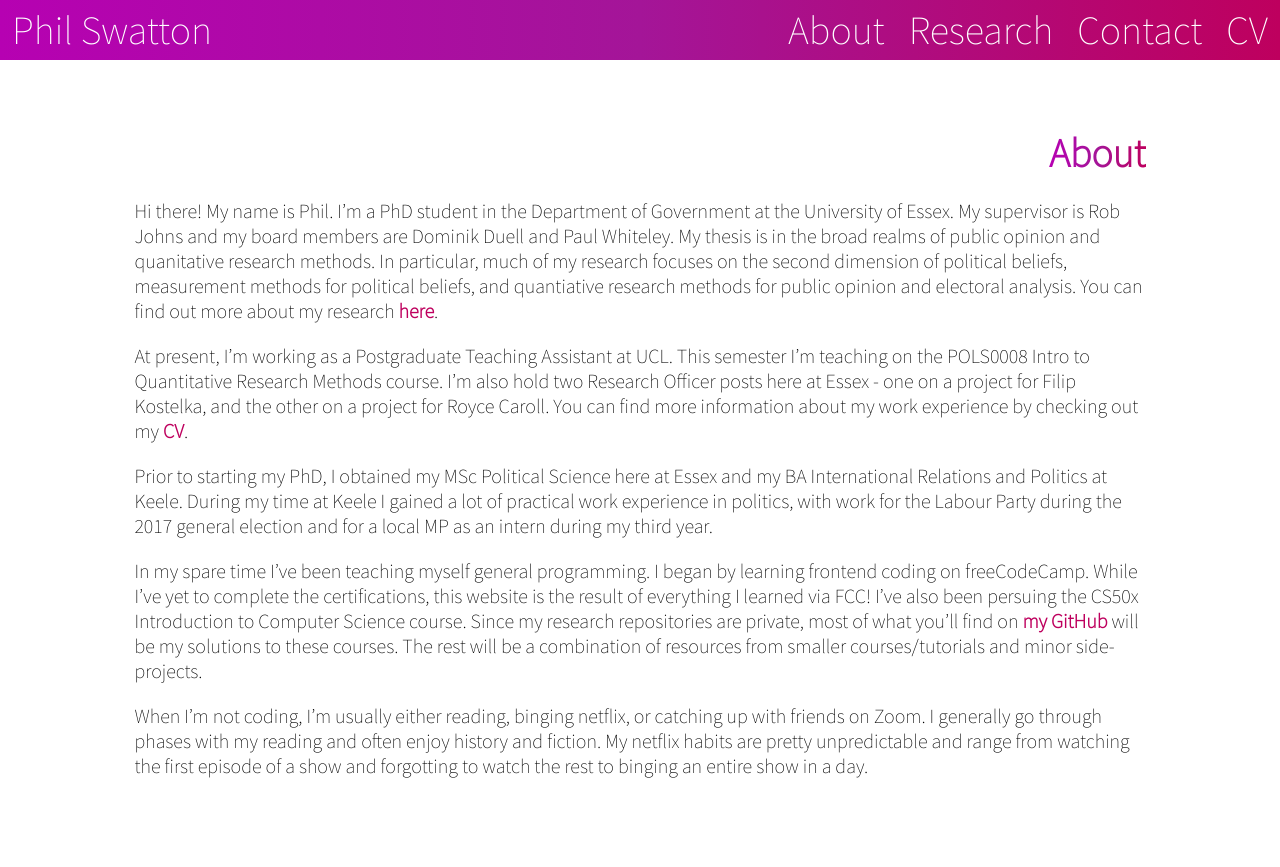
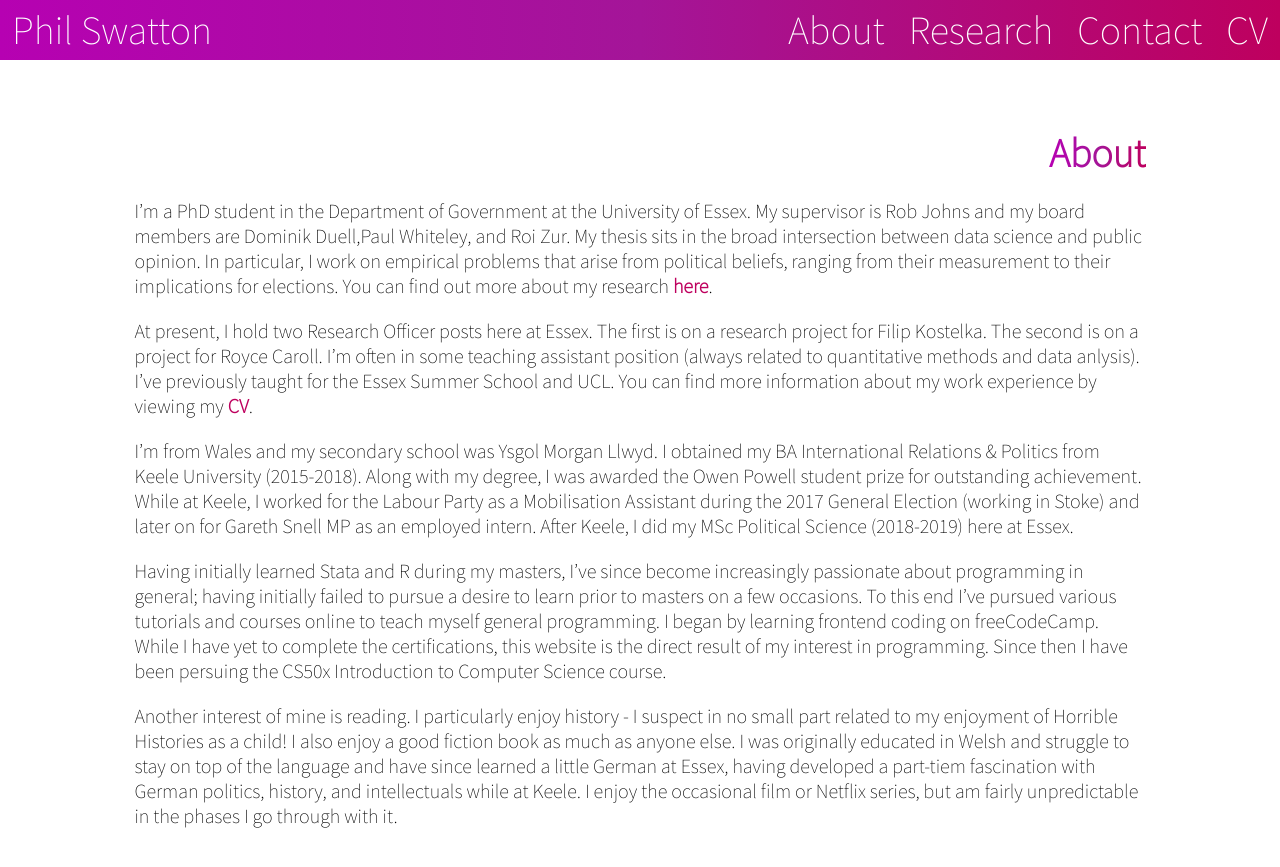
Before and after one commit to philswatton/philswatton.github.io, a Jekyll site: the page built from about.md, in a window 1280 px wide. Shown: the top 867 px of the page. Built offline with Jekyll 4.4.1, drawn with Linux system fonts in a browser that asks for light colours.

Commit message:
updated about

```diff
--- a/about.md
+++ b/about.md
@@ -5,12 +5,12 @@ css: sitepage.css
 ---
 # About
 
-Hi there! My name is Phil. I'm a PhD student in the Department of Government at the University of Essex. My supervisor is Rob Johns and my board members are Dominik Duell and Paul Whiteley. My thesis is in the broad realms of public opinion and quanitative research methods. In particular, much of my research focuses on the second dimension of political beliefs, measurement methods for political beliefs, and quantiative research methods for public opinion and electoral analysis. You can find out more about my research [here](/research).
+I'm a PhD student in the Department of Government at the University of Essex. My supervisor is Rob Johns and my board members are Dominik Duell,Paul Whiteley, and Roi Zur. My thesis sits in the broad intersection between data science and public opinion. In particular, I work on empirical problems that arise from political beliefs, ranging from their measurement to their implications for elections. You can find out more about my research [here](/research).
 
-At present, I'm working as a Postgraduate Teaching Assistant at UCL. This semester I'm teaching on the POLS0008 Intro to Quantitative Research Methods course. I'm also hold two Research Officer posts here at Essex - one on a project for Filip Kostelka, and the other on a project for Royce Caroll. You can find more information about my work experience by checking out my [CV](/philswatton_cv.pdf).
+At present, I hold two Research Officer posts here at Essex. The first is on a research project for Filip Kostelka. The second is on a project for Royce Caroll. I'm often in some teaching assistant position (always related to quantitative methods and data anlysis). I've previously taught for the Essex Summer School and UCL. You can find more information about my work experience by viewing my [CV](/philswatton_cv.pdf).
 
-Prior to starting my PhD, I obtained my MSc Political Science here at Essex and my BA International Relations and Politics at Keele. During my time at Keele I gained a lot of practical work experience in politics, with work for the Labour Party during the 2017 general election and for a local MP as an intern during my third year.
+I'm from Wales and my secondary school was Ysgol Morgan Llwyd. I obtained my BA International Relations & Politics from Keele University (2015-2018). Along with my degree, I was awarded the Owen Powell student prize for outstanding achievement. While at Keele, I worked for the Labour Party as a Mobilisation Assistant during the 2017 General Election (working in Stoke) and later on for Gareth Snell MP as an employed intern. After Keele, I did my MSc Political Science (2018-2019) here at Essex.
 
-In my spare time I've been teaching myself general programming. I began by learning frontend coding on freeCodeCamp. While I've yet to complete the certifications, this website is the result of everything I learned via FCC! I've also been persuing the CS50x Introduction to Computer Science course. Since my research repositories are private, most of what you'll find on [my GitHub](https://github.com/philswatton) will be my solutions to these courses. The rest will be a combination of resources from smaller courses/tutorials and minor side-projects.
+Having initially learned Stata and R during my masters, I've since become increasingly passionate about programming in general; having initially failed to pursue a desire to learn prior to masters on a few occasions. To this end I've pursued various tutorials and courses online to teach myself general programming. I began by learning frontend coding on freeCodeCamp. While I have yet to complete the certifications, this website is the direct result of my interest in programming. Since then I have been persuing the CS50x Introduction to Computer Science course.
 
-When I'm not coding, I'm usually either reading, binging netflix, or catching up with friends on Zoom. I generally go through phases with my reading and often enjoy history and fiction. My netflix habits are pretty unpredictable and range from watching the first episode of a show and forgotting to watch the rest to binging an entire show in a day.
+Another interest of mine is reading. I particularly enjoy history - I suspect in no small part related to my enjoyment of Horrible Histories as a child! I also enjoy a good fiction book as much as anyone else. I was originally educated in Welsh and struggle to stay on top of the language and have since learned a little German at Essex, having developed a part-tiem fascination with German politics, history, and intellectuals while at Keele. I enjoy the occasional film or Netflix series, but am fairly unpredictable in the phases I go through with it.
```
